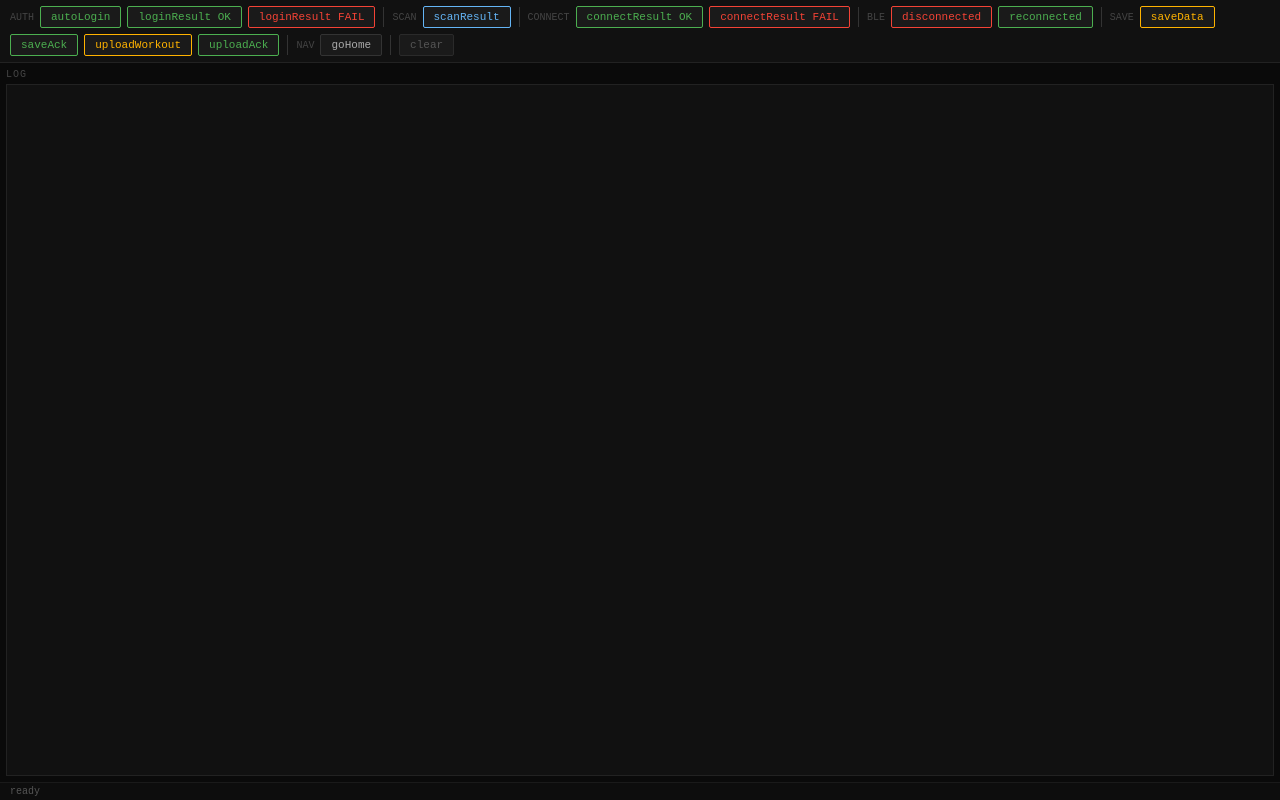
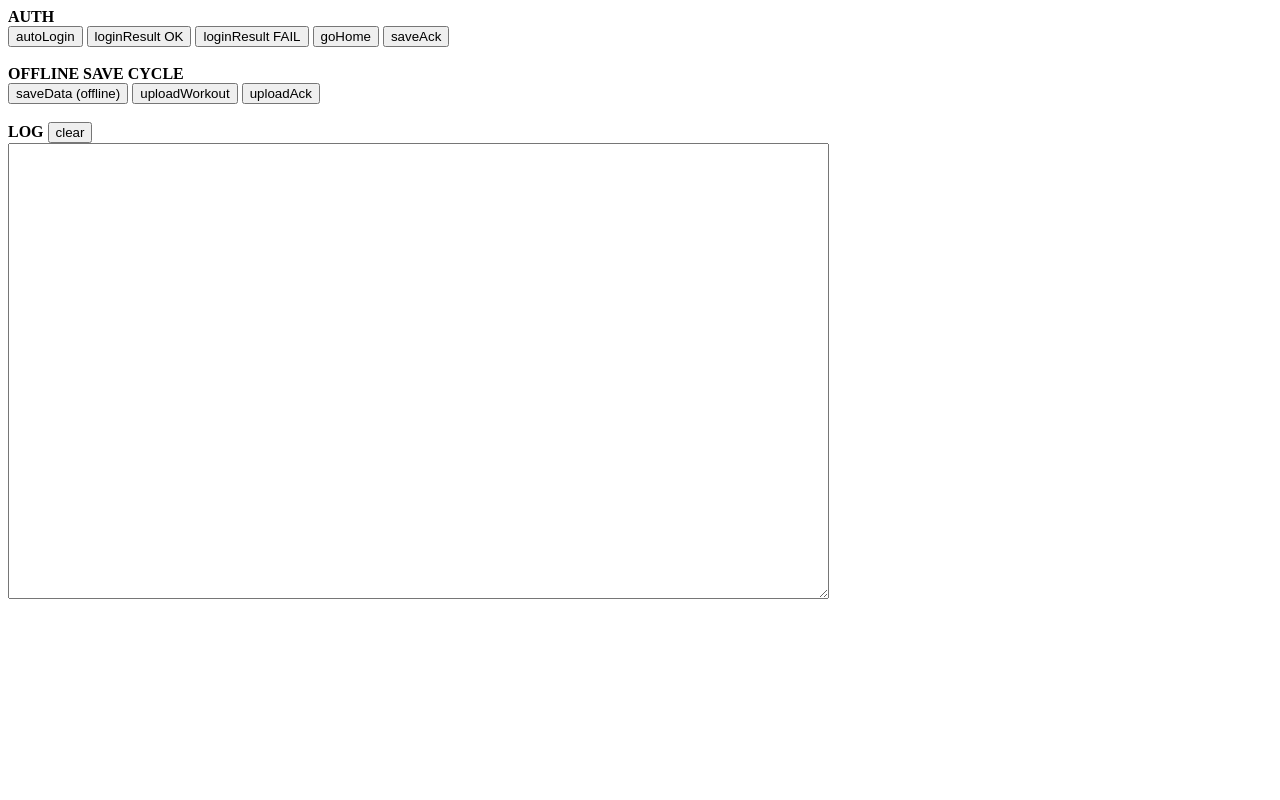
Before and after one commit to INTARYNX/xesync, a plain HTML site: page test_app.html in a window 1280 px wide. Drawn offline with Linux system fonts and the light colour scheme.

Commit message:
deploy 2026-05-24 19:18

```diff
--- a/test_app.html
+++ b/test_app.html
@@ -2,138 +2,50 @@
 <html>
 <head>
   <meta charset="UTF-8">
-  <meta name="viewport" content="width=device-width, initial-scale=1.0">
-  <title>XeSync Test Console</title>
-  <style>
-    * { box-sizing: border-box; margin: 0; padding: 0; }
-    body {
-      font-family: monospace;
-      font-size: 12px;
-      background: #0a0a0a;
-      color: #ccc;
-      height: 100vh;
-      display: flex;
-      flex-direction: column;
-      overflow: hidden;
-    }
-    #topbar {
-      display: flex;
-      align-items: center;
-      gap: 6px;
-      padding: 6px 10px;
-      background: #111;
-      border-bottom: 1px solid #222;
-      flex-shrink: 0;
-      flex-wrap: wrap;
-    }
-    .sep { width: 1px; height: 20px; background: #333; margin: 0 2px; }
-    .lbl { color: #444; font-size: 10px; white-space: nowrap; }
-    button {
-      font-family: monospace;
-      font-size: 11px;
-      padding: 4px 10px;
-      background: #1a1a1a;
-      color: #aaa;
-      border: 1px solid #333;
-      border-radius: 2px;
-      cursor: pointer;
-      white-space: nowrap;
-    }
-    button:hover  { background: #222; }
-    button:active { background: #2a2a2a; }
-    button.g { color: #4CAF50; border-color: #4CAF50; }
-    button.r { color: #f44336; border-color: #f44336; }
-    button.b { color: #64b5f6; border-color: #64b5f6; }
-    button.y { color: #ffb300; border-color: #ffb300; }
-    button.d { color: #555;    border-color: #2a2a2a; }
-    #body {
-      display: flex;
-      flex: 1;
-      min-height: 0;
-      padding: 6px;
-    }
-    .panel {
-      display: flex;
-      flex-direction: column;
-      flex: 1;
-      min-height: 0;
-      gap: 4px;
-    }
-    .plbl { font-size: 10px; color: #444; letter-spacing: 0.1em; }
-    textarea {
-      font-family: monospace;
-      font-size: 11px;
-      background: #111;
-      color: #bbb;
-      border: 1px solid #222;
-      padding: 6px;
-      resize: none;
-      flex: 1;
-      min-height: 0;
-      outline: none;
-    }
-    #status {
-      padding: 3px 10px;
-      font-size: 10px;
-      color: #555;
-      background: #0d0d0d;
-      border-top: 1px solid #1a1a1a;
-      flex-shrink: 0;
-    }
-  </style>
+  <title>XeSync Test</title>
 </head>
 <body>
 
-<div id="topbar">
-  <span class="lbl">AUTH</span>
-  <button class="g" onclick="fetchToken(function(t){send({action:'autoLogin',token:t});})">autoLogin</button>
-  <button class="g" onclick="fetchToken(function(t){send({action:'loginResult',success:true,token:t,username:'demo'});})">loginResult OK</button>
-  <button class="r" onclick="send({action:'loginResult',success:false,error:'Invalid credentials'})">loginResult FAIL</button>
+<b>AUTH</b><br>
+<button onclick="doAutoLogin()">autoLogin</button>
+<button onclick="doLoginOk()">loginResult OK</button>
+<button onclick="send({action:'loginResult',success:false,error:'Invalid credentials'})">loginResult FAIL</button>
+<button onclick="send({action:'goHome'})">goHome</button>
+<button onclick="send({action:'saveAck'})">saveAck</button>
+<br><br>
 
-  <div class="sep"></div>
-  <span class="lbl">SCAN</span>
-  <button class="b" onclick="send({action:'scanResult',devices:[{id:'D6:07:FD:51:EE:34 XEBEX-AR2-60980'},{id:'AA:BB:CC:DD:EE:01 XEBEX-AR2-60981'}]})">scanResult</button>
+<b>OFFLINE SAVE CYCLE</b><br>
+<button onclick="doSaveData()">saveData (offline)</button>
+<button onclick="doUploadWorkout()">uploadWorkout</button>
+<button onclick="doUploadAck()">uploadAck</button>
+<br><br>
 
-  <div class="sep"></div>
-  <span class="lbl">CONNECT</span>
-  <button class="g" onclick="send({action:'connectResult',success:true})">connectResult OK</button>
-  <button class="r" onclick="send({action:'connectResult',success:false,error:'Device not found'})">connectResult FAIL</button>
-
-  <div class="sep"></div>
-  <span class="lbl">BLE</span>
-  <button class="r" onclick="send({action:'disconnected'})">disconnected</button>
-  <button class="g" onclick="send({action:'reconnected'})">reconnected</button>
-
-  <div class="sep"></div>
-  <span class="lbl">SAVE</span>
-  <button class="y" onclick="sendSave()">saveData</button>
-  <button class="g" onclick="send({action:'saveAck'})">saveAck</button>
-  <button class="y" onclick="sendUpload()">uploadWorkout</button>
-  <button class="g" onclick="sendUploadAck()">uploadAck</button>
-
-  <div class="sep"></div>
-  <span class="lbl">NAV</span>
-  <button onclick="send({action:'goHome'})">goHome</button>
-
-  <div class="sep"></div>
-  <button class="d" onclick="document.getElementById('log').value=''">clear</button>
-</div>
-
-<div id="body">
-  <div class="panel">
-    <div class="plbl">LOG</div>
-    <textarea id="log" readonly></textarea>
-  </div>
-</div>
-
-<div id="status">ready</div>
+<b>LOG</b> <button onclick="log.value=''">clear</button><br>
+<textarea id="log" rows="30" cols="100" readonly></textarea>
 
 <script>
+  var API = 'https://xesync.enlistia.com/api';
   var currentToken = '';
-  var API = 'https://xesync.enlistia.com/api';
+  var lastWorkoutTag = '';
+
+  function send(obj) {
+    var json = JSON.stringify(obj);
+    if (window.AppInventor && AppInventor.setWebViewString) AppInventor.setWebViewString(json);
+    addLog('→ ' + json);
+  }
+
+  function handleAppResponse(val) {
+    addLog('← ' + val);
+    try {
+      var msg = JSON.parse(val);
+      if (msg.token) { currentToken = msg.token; addLog('  [token saved]'); }
+      if (msg.workout) { lastWorkoutTag = msg.workout; addLog('  [workout tag: ' + msg.workout + ']'); }
+    } catch(e) {}
+  }
+  window.handleAppResponse = handleAppResponse;
 
   function fetchToken(cb) {
-    setStatus('logging in...');
+    addLog('  [fetching token for demo...]');
     fetch(API + '/rpc/login', {
       method: 'POST',
       headers: { 'Content-Type': 'application/json' },
@@ -144,56 +56,45 @@
       var row = Array.isArray(arr) ? arr[0] : arr;
       if (row && row.status === 'success') {
         currentToken = row.token;
-        setStatus('token: ' + row.token.slice(0, 16) + '...');
+        addLog('  [token: ' + row.token.slice(0,16) + '...]');
         cb(row.token);
       } else {
-        setStatus('login failed: ' + (row && row.error));
+        addLog('  [login failed: ' + (row && row.error) + ']');
       }
     })
-    .catch(function(e) { setStatus('error: ' + e.message); });
+    .catch(function(e) { addLog('  [error: ' + e.message + ']'); });
   }
 
-  function send(obj) {
-    var json = JSON.stringify(obj);
-    if (window.AppInventor && AppInventor.setWebViewString) {
-      AppInventor.setWebViewString(json);
-    }
-    addLog('→ ' + json);
-    setStatus('sent: ' + obj.action);
+  function doAutoLogin() {
+    fetchToken(function(t) { send({ action: 'autoLogin', token: t }); });
   }
 
-  function handleAppResponse(val) {
-    addLog('← ' + val);
-    try {
-      var msg = JSON.parse(val);
-      if (msg.token) currentToken = msg.token;
-      setStatus('received: ' + (msg.action || '?'));
-    } catch(e) {
-      setStatus('received (raw): ' + String(val).slice(0, 60));
-    }
-  }
-  window.handleAppResponse = handleAppResponse;
-
-  function sendSave() {
-    send({ action: 'saveData', data: buildSimPayload() });
+  function doLoginOk() {
+    fetchToken(function(t) { send({ action: 'loginResult', success: true, token: t, username: 'demo' }); });
   }
 
-  function sendUpload() {
-    if (!currentToken) { setStatus('no token — do login first'); return; }
-    send({ action: 'uploadWorkout', token: currentToken, workout: workoutTag(), data: buildSimPayload() });
+  function doSaveData() {
+    send({ action: 'saveData', data: buildPayload() });
   }
 
-  function sendUploadAck() {
-    send({ action: 'uploadAck', workout: workoutTag() });
+  function doUploadWorkout() {
+    if (!currentToken) { addLog('  [no token — do login first]'); return; }
+    lastWorkoutTag = workoutTag();
+    send({ action: 'uploadWorkout', token: currentToken, workout: lastWorkoutTag, data: buildPayload() });
   }
 
-  function buildSimPayload() {
+  function doUploadAck() {
+    if (!lastWorkoutTag) { addLog('  [no workout tag — do uploadWorkout first]'); return; }
+    send({ action: 'uploadAck', workout: lastWorkoutTag });
+  }
+
+  function buildPayload() {
     var DURATION = 1820, DISTANCE = 5012, STROKES = 412, CALORIES = 287;
     var BASE = { pace:108, watts:145, spm:24.5, hr:142 };
     var samples = [], dist = 0, strokes = 0;
     for (var t = 0; t < DURATION; t++) {
       var prog = t / DURATION;
-      var n = function(seed) { return Math.sin(t * 0.31 + seed * 127.1) * 0.5 + 0.5; };
+      var n = function(s) { return Math.sin(t * 0.31 + s * 127.1) * 0.5 + 0.5; };
       var spm   = clamp(BASE.spm   + Math.sin(prog*Math.PI*4)*3  + n(1)*2  - 1,  14, 36);
       var watts = clamp(BASE.watts + Math.sin(prog*Math.PI*6)*20 + n(2)*15 - 7,  60, 300);
       var hr    = clamp(BASE.hr    + Math.sin(prog*Math.PI*2)*15 + n(3)*8  - 4 + prog*10, 100, 185);
@@ -228,10 +129,6 @@
     el.value += txt + '\n';
     el.scrollTop = el.scrollHeight;
   }
-
-  function setStatus(txt) {
-    document.getElementById('status').textContent = txt;
-  }
 </script>
 </body>
 </html>
```
